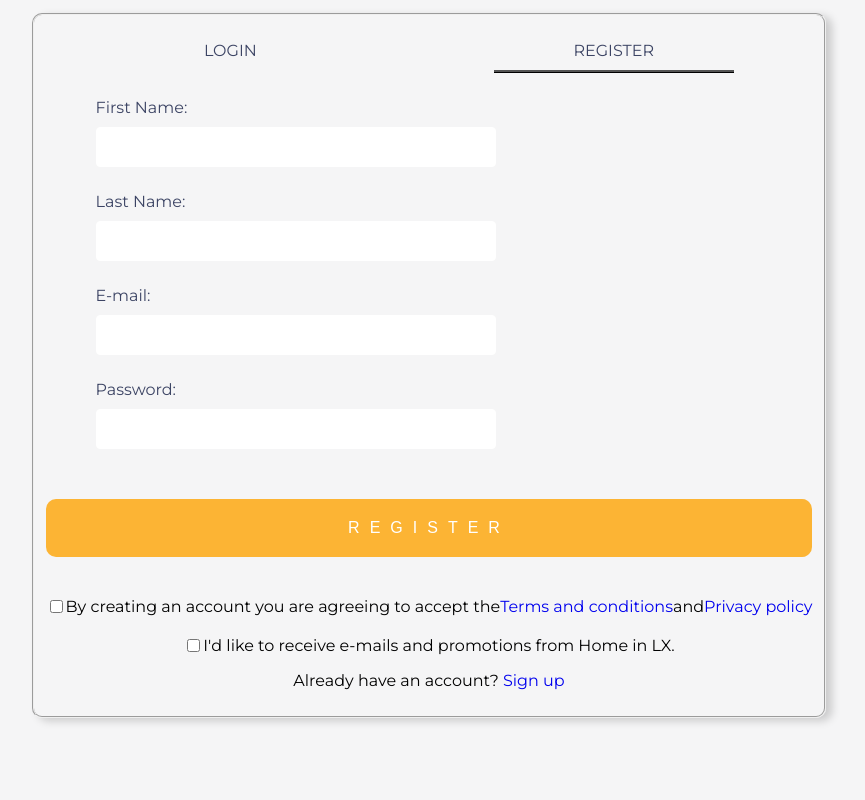
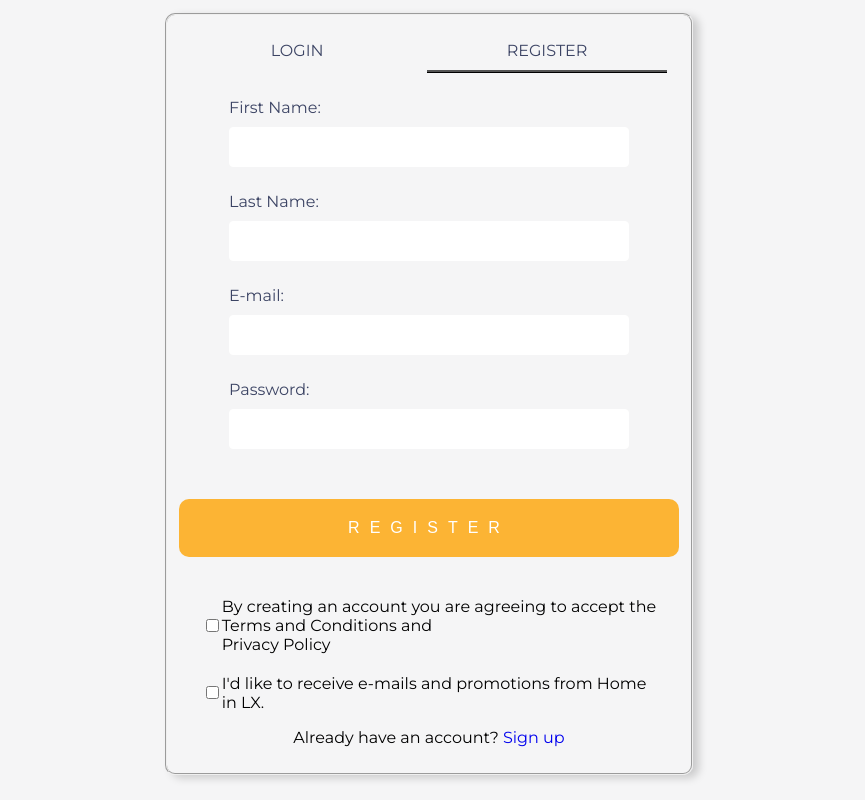
Before and after one commit to GREAT-RE/frontend, a React (Create React App) app: page /register/sign-up in a window 1280 px wide. Shown: the part 389-1189 px from the top of the page, without its empty margins (211-1076 px from the left). Before the commit the page ends 1132 px from the top, so only its background shows below. Built offline with nearby package versions, Linux system fonts and the light colour scheme.

Commit message:
some changes on checkboxsignup

```diff
--- a/src/Pages/PropertyList/PropertyList.css
+++ b/src/Pages/PropertyList/PropertyList.css
@@ -39,6 +39,7 @@ body {
     justify-content: center;
     margin-top: 100px;
     font-family: 'Montserrat', sans-serif;
+    margin-bottom: 60px;
   }
 
   .propertyButton button {
--- a/src/components/CheckboxSignup/CheckboxSignup.css
+++ b/src/components/CheckboxSignup/CheckboxSignup.css
@@ -3,6 +3,8 @@
     flex-direction: column;
     justify-content: center;
     align-items: center;
+    max-width: 400px;
+    margin: 0 auto;
   }
 
   .checkbox-label {
@@ -15,3 +17,21 @@
   p {
     text-align: center;
   }
+
+  .checkbox-label a {
+    color: #000000;
+    text-decoration: none;
+  }
+
+  .checkbox-label a:hover {
+    text-decoration: underline;
+  }
+
+  .checkbox-text {
+    white-space: nowrap;
+  }
+
+  .terms-link,
+  .privacy-link {
+    display: inline;
+  }
--- a/src/components/CheckboxSignup/CheckboxSignup.jsx
+++ b/src/components/CheckboxSignup/CheckboxSignup.jsx
@@ -5,15 +5,17 @@ const CheckboxSignup = () => {
   return (
     <div className="checkbox-signup-container">
 
-      <form>
-        <label className="checkbox-label" >
-          <input className="terms" type="checkbox" name="terms" value="true" />
-          By creating an account you are agreeing to accept the <br></br>
-          <a href="#">Terms and conditions</a> and <a href="#">Privacy policy</a>
-        </label>
-
+  <form>
+  <label className="checkbox-label">
+    <input className="terms" type="checkbox" name="terms" value="true" />
+    <span className="checkbox-text">
+      By creating an account you are agreeing to accept the<br />
+      <a href="#" className="terms-link">Terms and Conditions</a> and<br />
+      <a href="#" className="privacy-link">Privacy Policy</a>
+    </span>
+  </label>
         <label className="checkbox-label">
-          <input  classname=""type="checkbox" name="newsletter" value="true" />
+          <input  className=""type="checkbox" name="newsletter" value="true" />
           I'd like to receive e-mails and promotions from Home in LX.
         </label>
 
```
